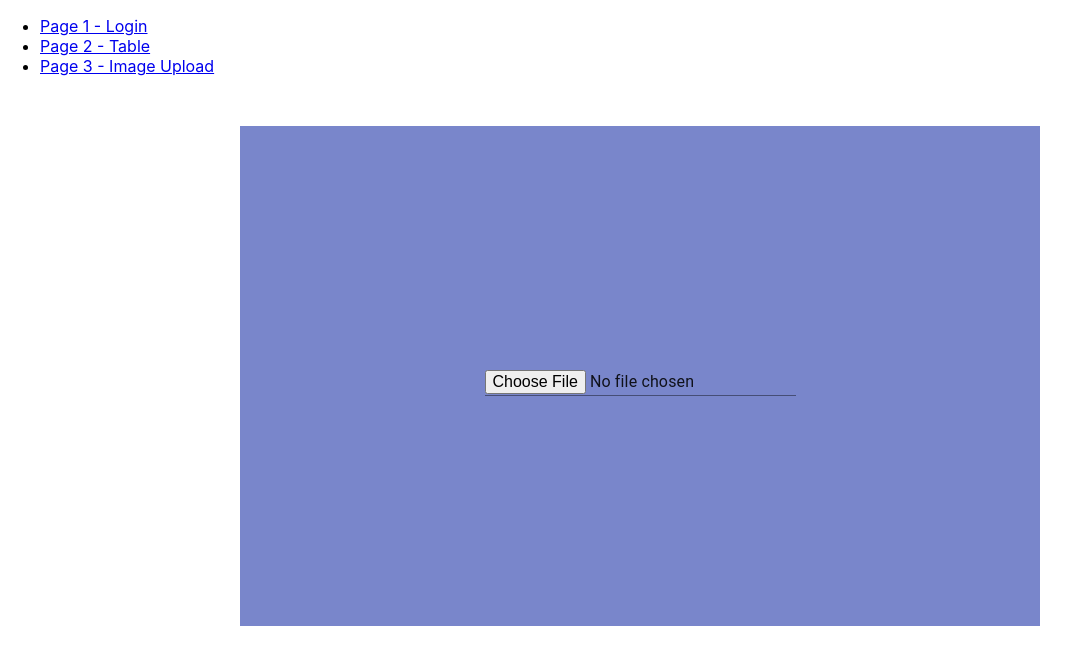
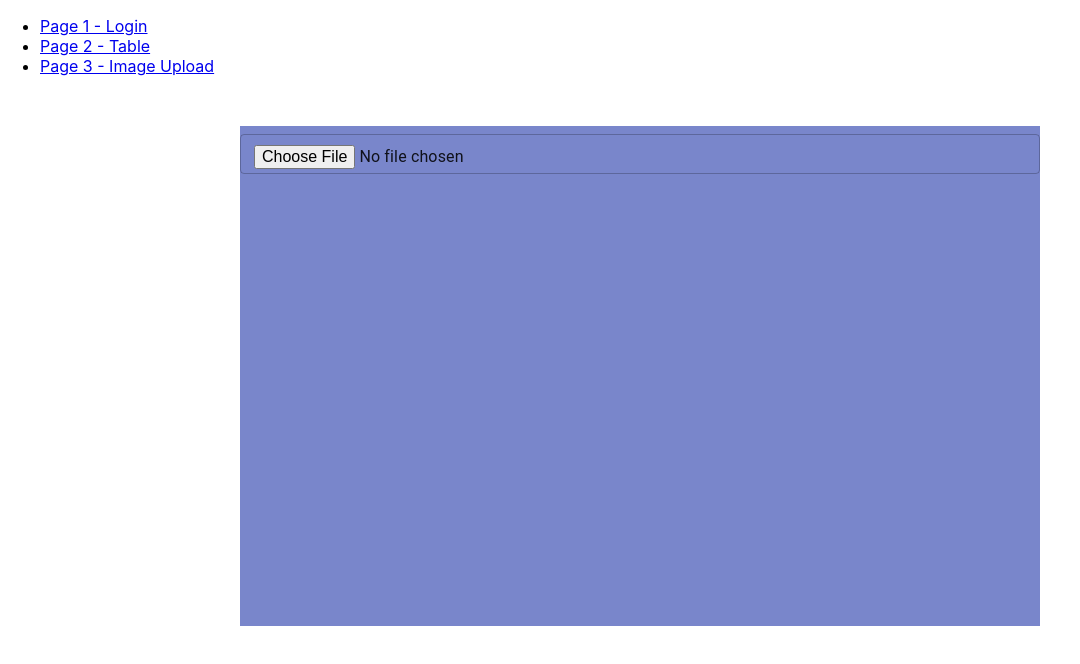
Before and after one commit to laurandrei994/ReactApplication, a React (Create React App) app in the folder proiectfsd/: page /image in a window 1280 px wide. Shown: the top 664 px of the page, without its empty margins (0-1080 px from the left). Built offline with nearby package versions, Linux system fonts and the light colour scheme.

Commit message:
Final changes on the first homework.

```diff
--- a/proiectfsd/src/components/image.tsx
+++ b/proiectfsd/src/components/image.tsx
@@ -41,9 +41,10 @@ const useStyles = makeStyles({
         margin: "8px"
     },
     paperRoot: {
-        maxWidth: 345,
+        marginTop: theme.spacing(10),
+        marginLeft: theme.spacing(35),
+        maxWidth: "65%",
     }
-
 });
 
 function ImageForm() {
@@ -58,12 +59,14 @@ function ImageForm() {
     }
 
     return(
-        <Box display="flex" justifyContent="center" alignItems="center" width={800} height={500} margin='50px auto' bgcolor="primary.light">
+        <Box justifyContent="center" alignItems="center" width={800} height={500} margin='50px auto' bgcolor="primary.light">
             <TextField
                 id="photo-upload"
                 name="upload-photo"
                 type="file"
-                margin="normal"
+                margin="dense"
+                fullWidth
+                variant="outlined"
                 InputLabelProps={{
                     shrink: true,
                 }}
@@ -71,7 +74,7 @@ function ImageForm() {
             />
             {
                 file.length > 0 &&
-                <Card className={classes.paperRoot}>
+                <Card className={classes.paperRoot} variant="outlined">
                     <CardActionArea>
                         <CardMedia
                             component="img"
--- a/proiectfsd/src/components/login.tsx
+++ b/proiectfsd/src/components/login.tsx
@@ -26,7 +26,8 @@ const Login = () => {
                             label="Remember me"
                         /> */}
 
-                        <Button type='submit' color='primary' variant='contained' style={btstyle} fullWidth>Login</Button>
+                        <Button type='submit' color='primary' variant='contained' style={btstyle} fullWidth onClick= {() => {
+                            console.log("Clicked the login button")}}>Login </Button>
 
                         <Typography>
                             <Link href="#">
```
